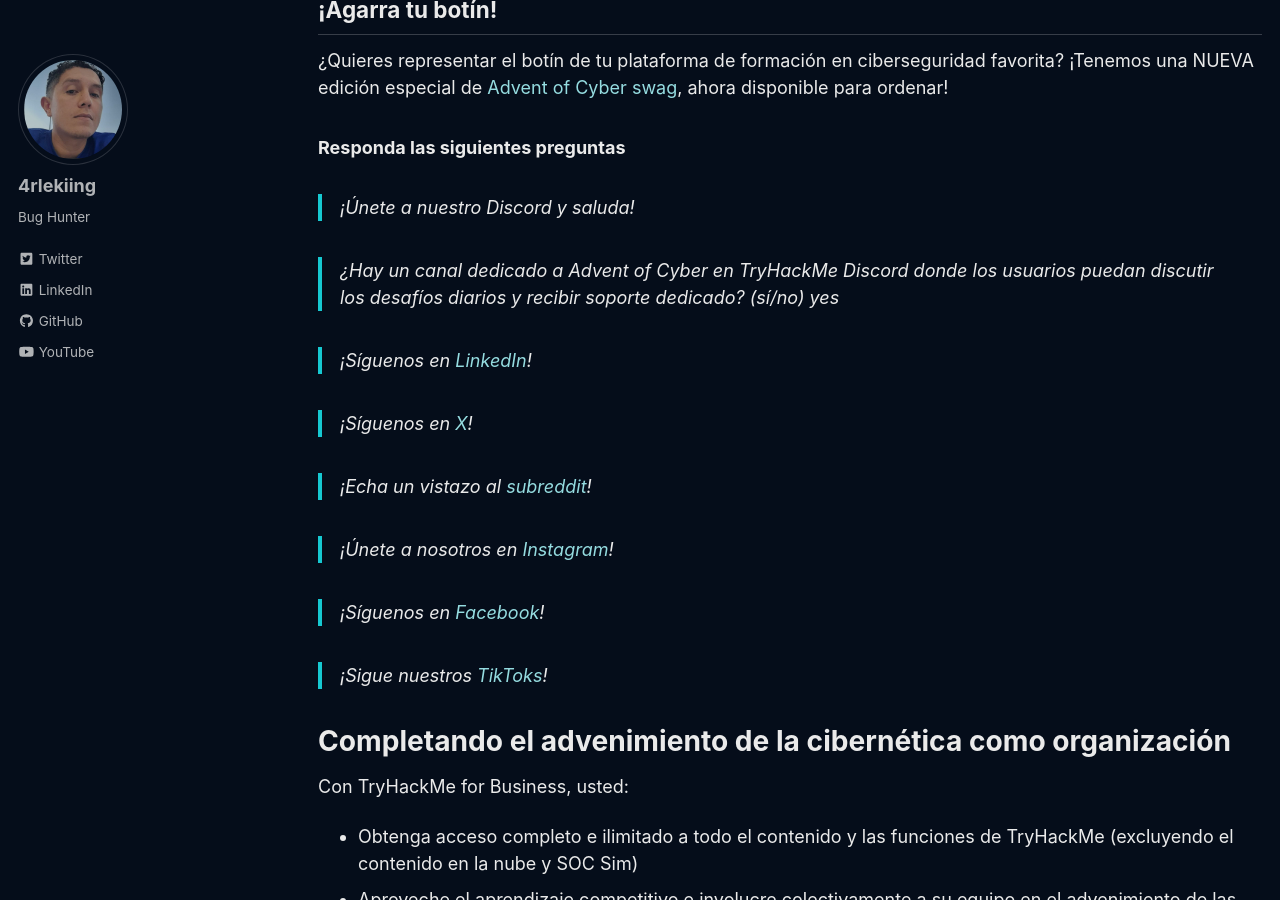
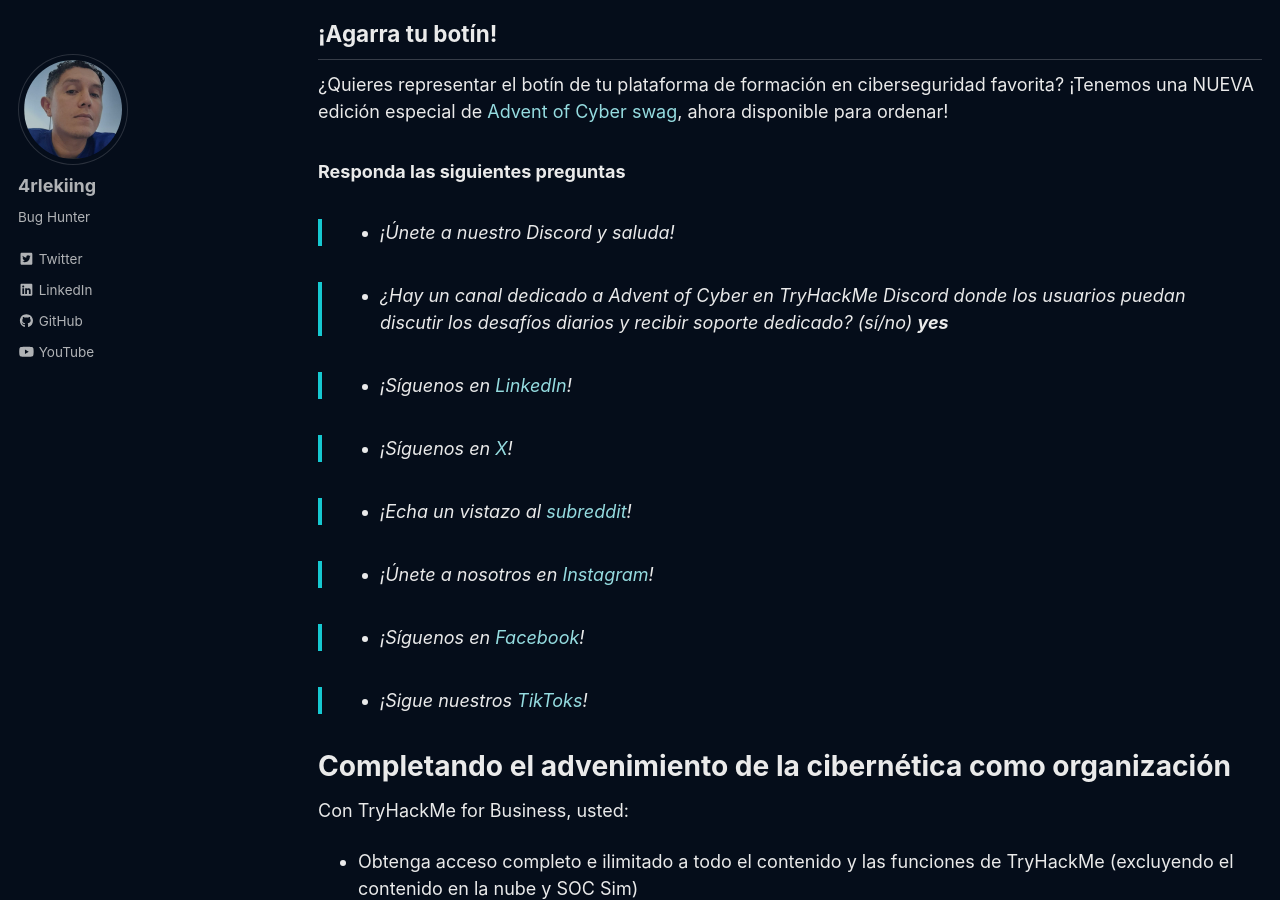
Before and after one commit to 4rleki-ing/try.github.io, a Jekyll site: the page built from _posts/2024-01-02-Advenimiento-2024.md, in a window 1280 px wide and 900 px high, scrolled down 3484 px. Built offline with Jekyll 4.4.1, drawn with Linux system fonts in a browser that asks for light colours; cached includes are drawn as plain includes; a script that is not in the unit is left out.

Commit message:
Update 2024-01-02-Advenimiento-2024.md

````diff
--- a/_posts/2024-01-02-Advenimiento-2024.md
+++ b/_posts/2024-01-02-Advenimiento-2024.md
@@ -13,7 +13,7 @@
   - Advenimiento 2024
 ---
 
-![Portada](https://tryhackme.4kiing.net/assets/images/Advenimiento-2024/Portada.jpeg)
+![Portada](https://tryhackme.4kiing.net/assets/images/Advenimiento-2024/portada.jpeg)
 
 # ¡Bienvenidos a Advent of Cyber 2024!
 En el Advenimiento de la Cibernética de este año, ¿puedes ayudar a *McSkidy* y *Glitch* a defender SOC-mas contra los planes del malvado **Mayor Malware**?¡Sumérgete en el maravilloso mundo de la ciberseguridad participando en ejercicios festivos para principiantes todos los días en el período previo a la Navidad!
@@ -44,7 +44,8 @@
 ```text
 NOTA IMPORTANTE:
 
-    Los boletos del sorteo no serán visibles en su perfil. El número de boletos de rifa que tienes siempre es igual al número de preguntas que respondes en esta sala.
+    Los boletos del sorteo no serán visibles en su perfil. El número de boletos de rifa que tienes siempre es igual al número de preguntas
+que respondes en esta sala.
 ```
 
 ## Certificado e insignia
@@ -56,7 +57,7 @@
 Los creadores destacados de Advent of Cyber de este año incluyen `0day`, `UnixGuy`, `Gerald Auger`, `Tyler Ramsbey`, `Bearded I.T. Dad`, `Day Cyberwox`, `InfoSec Pat`, `Marcus Hutchins`, `David Alves`, `InsiderPHD`, `Tib3rius`, `KevTech`, `Cyb3rMaddy` y más.
 
 ### Responda las siguientes preguntas
-> He leído las bases y los términos y condiciones del sorteo.
+>- He leído las bases y los términos y condiciones del sorteo.
 
 # Únete a nuestra comunidad
 Únete a nuestra comunidad; ¡Síguenos en las redes sociales para obtener obsequios exclusivos, lanzamientos de tareas de Advent of Cyber y nuestro anuncio de sorteo de premios!.
@@ -87,22 +88,22 @@
 
 ### Responda las siguientes preguntas
 
-> ¡Únete a nuestro Discord y saluda!
+>- ¡Únete a nuestro Discord y saluda!
 
-> ¿Hay un canal dedicado a Advent of Cyber en TryHackMe Discord donde los usuarios puedan discutir los desafíos diarios y recibir soporte dedicado? (sí/no)
-> yes
+>- ¿Hay un canal dedicado a Advent of Cyber en TryHackMe Discord donde los usuarios puedan discutir los desafíos diarios y recibir soporte dedicado? (sí/no)
+> **yes**
 
-> ¡Síguenos en [LinkedIn](https://www.linkedin.com/company/tryhackme/)!
+>- ¡Síguenos en [LinkedIn](https://www.linkedin.com/company/tryhackme/)!
 
-> ¡Síguenos en [X](https://x.com/RealTryHackMe)!
+>- ¡Síguenos en [X](https://x.com/RealTryHackMe)!
 
-> ¡Echa un vistazo al [subreddit](https://www.reddit.com/r/tryhackme/?rdt=48807)!
+>- ¡Echa un vistazo al [subreddit](https://www.reddit.com/r/tryhackme/?rdt=48807)!
 
-> ¡Únete a nosotros en [Instagram](https://www.instagram.com/realtryhackme/)!
+>- ¡Únete a nosotros en [Instagram](https://www.instagram.com/realtryhackme/)!
 
-> ¡Síguenos en [Facebook](https://www.facebook.com/people/Tryhackme/100069557747714/)!
+>- ¡Síguenos en [Facebook](https://www.facebook.com/people/Tryhackme/100069557747714/)!
 
-> ¡Sigue nuestros [TikToks](https://www.tiktok.com/@tryhackmeofficial)!
+>- ¡Sigue nuestros [TikToks](https://www.tiktok.com/@tryhackmeofficial)!
 
 # Completando el advenimiento de la cibernética como organización
 Con TryHackMe for Business, usted:
@@ -120,13 +121,13 @@
 Si ya eres cliente y quieres involucrar a tu equipo y a tu empresa en general, ponte en contacto con tu Gestor de Éxito del Cliente.
 
 ### Responda las siguientes preguntas
-> ¡Haz que tu equipo trabaje juntos en el advenimiento de la cibernética!
+>- ¡Haz que tu equipo trabaje juntos en el advenimiento de la cibernética!
 
 # Un breve tutorial de TryHackMe
 Las nuevas tareas se publican diariamente a las 4 p.m. GMT, y el primer desafío se lanza el 1 de diciembre. Variarán en dificultad (aunque siempre estarán dirigidos a principiantes). Cada tarea del evento incluirá instrucciones sobre cómo interactuar con el material práctico. ¡Por favor, síguelos cuidadosamente! Las instrucciones incluirán una tarjeta de conexión similar a la que se muestra a continuación:
 
 <center>
-  <img sr="/assets/images/Advenimiento-2024/tuto.png">
+  <img sr="https://tryhackme.4kiing.net/assets/images/Advenimiento-2024/tuto.png">
 </center>
 
 Vamos a trabajar a través de las diferentes opciones.
@@ -134,7 +135,7 @@
 **Si la opción AttackBox está disponible:** AttackBox de TryHackMe es una *máquina virtual de Ubuntu* alojada en la nube. Piense en AttackBox como su computadora virtual, que usaría para llevar a cabo un compromiso de seguridad. Habrá varias tareas durante el evento que te pedirán que despliegues el AttackBox. Puede desplegar el AttackBox haciendo clic en el botón "Iniciar AttackBox" en la parte superior de esta página.
 
 <center>
-  <img sr="/assets/images/Advenimiento-2024/Attackbox.png">
+  <img sr="https://tryhackme.4kiing.net/assets/images/Advenimiento-2024/Attackbox.png">
 </center>
 
 Usando el AttackBox basado en la web, puede completar ejercicios a través de su navegador. Si es un usuario habitual, puede implementar AttackBox de *forma gratuita durante 1 hora al día*. Si está suscrito, puede implementarlo por una **cantidad ilimitada de tiempo**.
@@ -144,37 +145,37 @@
 Puede abrir la vista de pantalla completa de AttackBox en una nueva pestaña usando este botón:
 
 <center>
-  <img sr="/assets/images/Advenimiento-2024/Attackbox2.png">
+  <img sr="https://tryhackme.4kiing.net/assets/images/Advenimiento-2024/Attackbox2.png">
 </center>
 
 **Si la opción VM está disponible:** La mayoría de las tareas de Advent of Cyber tendrán una máquina virtual adjunta. Utilizará algunos de ellos como objetivos para entrenar sus habilidades de seguridad ofensiva y algunos de ellos como anfitriones para sus análisis e investigaciones. Si esta opción está disponible, debe hacer clic en el botón "Iniciar máquina".
 
 <center>
-  <img sr="/assets/images/Advenimiento-2024/Iniciar-maquina.png">
+  <img sr="https://tryhackme.4kiing.net/assets/images/Advenimiento-2024/Iniciar-maquina.png">
 </center>
 
 Una vez desplegada la máquina, verá aparecer un marco en la parte superior de la sala. Mostrará información importante, como la dirección IP de la máquina de destino, así como opciones para ampliar el temporizador de la máquina o finalizarlo.
 
 <center>
-  <img sr="/assets/images/Advenimiento-2024/Desplegada.png">
+  <img sr="https://tryhackme.4kiing.net/assets/images/Advenimiento-2024/Desplegada.png">
 </center>
 
 **Si la opción de pantalla dividida está disponible:** Algunas tareas le permitirán ver la máquina virtual implementada en una vista de pantalla dividida. Por lo general, si esta opción está habilitada, la pantalla dividida se abrirá automáticamente. Si no es así, puede hacer clic en este botón en la parte superior de la página para que se abra la pantalla dividida.
 
 <center>
-  <img sr="/assets/images/Advenimiento-2024/Dividida.png">
+  <img sr="https://tryhackme.4kiing.net/assets/images/Advenimiento-2024/Dividida.png">
 </center>
 
 Tenga en cuenta que puede abrir máquinas virtuales de pantalla dividida en otra pestaña con este botón:
 
 <center>
-  <img sr="/assets/images/Advenimiento-2024/Dividida2.png">
+  <img sr="https://tryhackme.4kiing.net/assets/images/Advenimiento-2024/Dividida2.png">
 </center>
 
 **Si hay un enlace directo disponible:** Algunas máquinas virtuales le permiten ver el contenido necesario directamente en otra pestaña de su navegador. En este caso, podrá ver un enlace a la máquina virtual directamente en el contenido de la tarea.
 
 <center>
-  <img sr="/assets/images/Advenimiento-2024/enlace.png">
+  <img sr="https://tryhackme.4kiing.net/assets/images/Advenimiento-2024/enlace.png">
 </center>
 
 Tenga en cuenta que para que el enlace funcione, primero debe implementar la máquina virtual adjunta a la tarea.
@@ -182,18 +183,18 @@
 **Si hay una opción de conexión directa disponible:** Algunas tareas le permitirán conectarse a las máquinas virtuales conectadas mediante RDP, SSH o VNC. Esto siempre es opcional, y las máquinas virtuales con esto habilitado también serán accesibles a través de una pantalla dividida. En estos casos, se proporcionarán credenciales de inicio de sesión, como en la imagen a continuación:
 
 <center>
-  <img sr="/assets/images/Advenimiento-2024/RDP.png">
+  <img sr="https://tryhackme.4kiing.net/assets/images/Advenimiento-2024/RDP.png">
 </center>
 
 Proporcionamos esto ya que algunos usuarios pueden preferir conectarse directamente. Sin embargo, tenga en cuenta que algunas tareas tendrán esta opción desactivada deliberadamente. Si no se proporcionan credenciales, no es posible la conexión directa.
 
 ### Responda las siguientes preguntas
-> ¡Entiendo!
+>- ¡Entiendo!
 
 # Cómo el Glitch robó SOC-mas
 
 <center>
-  <img sr="/assets/images/Advenimiento-2024/Glitch.png">
+  <img sr="https://tryhackme.4kiing.net/assets/images/Advenimiento-2024/Glitch.png">
 </center>
 
 La nieve está cayendo sobre la ciudad tecnológica de Wareville, y todas las diferentes familias Ware se están reuniendo en la plaza del pueblo, preparándose para una reunión de la ciudad. Vemos a los *Softwares* y a los *Freewares*, patinando por las heladas iluminadas con luces de neón. Nos dirigimos a *Server Street* y vemos a los Ferreteros y a los Firmwares marchando hacia el centro, con las luces festivas de los servidores parpadeando y parpadeando en sus ojos. Es hora de comenzar a prepararse para **SOC-mas**, la época más alegre del año en la ciudad tecnológica de Wareville.
@@ -220,7 +221,7 @@
 **¡Vuelve el 1 de diciembre para ayudar a McSkidy y a Glitch a defender SOC-mas contra los planes del malvado Mayor Malware!**
 
 ### Responda las siguientes preguntas
-> ¡Suena serio! ¡Estaré aquí para ayudar a Glitch el 1 de diciembre!
+>- ¡Suena serio! ¡Estaré aquí para ayudar a Glitch el 1 de diciembre!
 
 ```text
 Nota:
````
